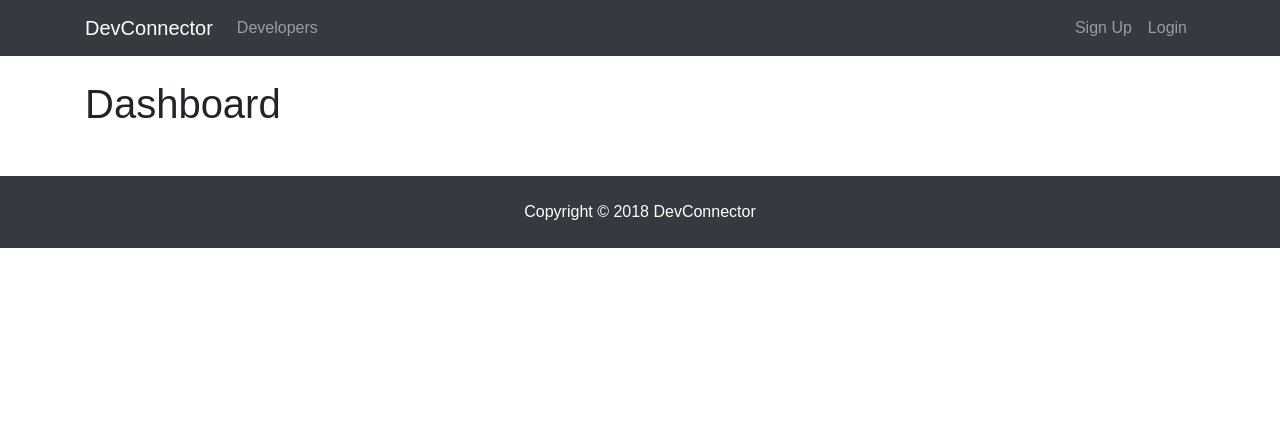
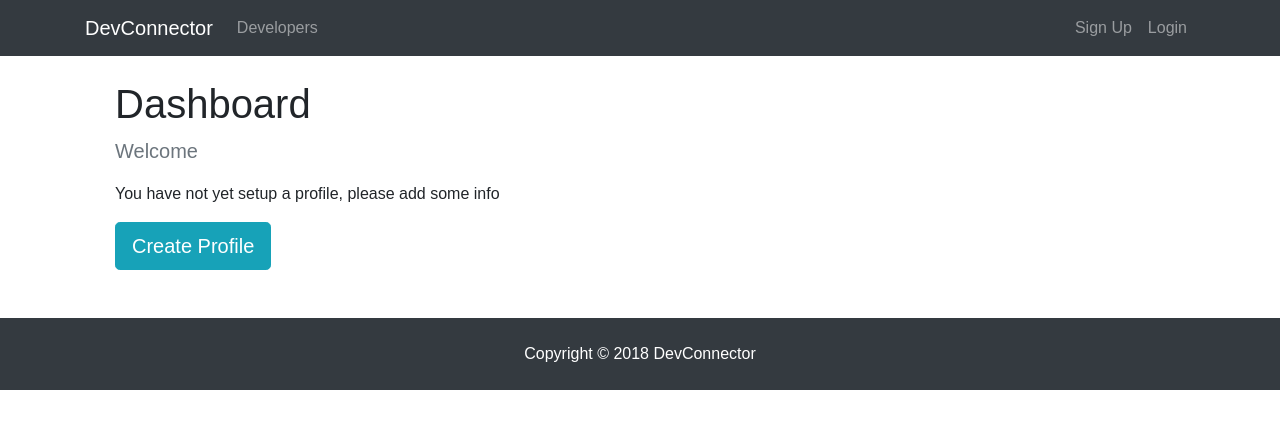
Before and after one commit to bimbram/simple-social-network, a React (Create React App) app in the folder client/: page /dashboard in a window 1280 px wide. Shown: the top 428 px of the page. Built offline with nearby package versions, Linux system fonts and the light colour scheme; no server answers.

Commit message:
adding spinner component for loading profile data

```diff
--- /dev/null
+++ b/client/src/components/common/Spinner.js
@@ -0,0 +1,14 @@
+import React from 'react';
+import spinner from './spinner.gif';
+
+export default () => {
+  return (
+    <div>
+      <img
+        src={spinner}
+        style={{width: '200px', margin: 'auto', display:'block'}}
+        alt="Loading..."
+      />
+    </div>
+  )
+}
--- a/client/src/components/dashboard/Dashboard.js
+++ b/client/src/components/dashboard/Dashboard.js
@@ -1,7 +1,10 @@
 import React, { Component } from 'react';
 import PropTypes from 'prop-types';
 import { connect } from 'react-redux';
+import { Link } from 'react-router-dom'
 import { getCurrentProfile } from '../../actions/profileActions'
+import Spinner from '../common/Spinner';
+
 
 class Dashboard extends Component {
   componentDidMount() {
@@ -9,12 +12,51 @@
   }
 
   render() {
+    const { user } = this.props.auth;
+    const { profile, loading } = this.props.profile;
+
+    let dashboardContent;
+
+    if(profile === null || loading) {
+      dashboardContent = <Spinner/>
+    } else {
+      // Check if logged in user has profile data
+      if(Object.keys(profile).length > 0) {
+        dashboardContent = <h1>TODO: Display Profile</h1>
+      } else {
+        // User is logged in but has no profile
+        dashboardContent = (
+          <div>
+            <p className="lead text-muted">Welcome { user.name } </p>
+            <p> You have not yet setup a profile, please add some info</p>
+            <Link to="/create-profile" className="btn btn-lg btn-info">Create Profile</Link>
+          </div>
+        );
+      }
+    }
+
     return (
-      <div>
-        <h1>Dashboard</h1>
+      <div className="dashboard">
+        <div className="container">
+          <div className="col-md-12">
+            <h1>Dashboard</h1>
+            { dashboardContent }
+          </div>
+        </div>
       </div>
     )
   }
 }
 
-export default connect(null, { getCurrentProfile })(Dashboard);
+Dashboard.propTypes = {
+  getCurrentProfile: PropTypes.func.isRequired,
+  auth: PropTypes.object.isRequired,
+  profile: PropTypes.object.isRequired
+}
+
+const mapStateToProps = state => ({
+  profile: state.profile,
+  auth: state.auth
+});
+
+export default connect(mapStateToProps, { getCurrentProfile })(Dashboard);
```
Also changed, not shown: client/src/components/common/spinner.gif (added).
